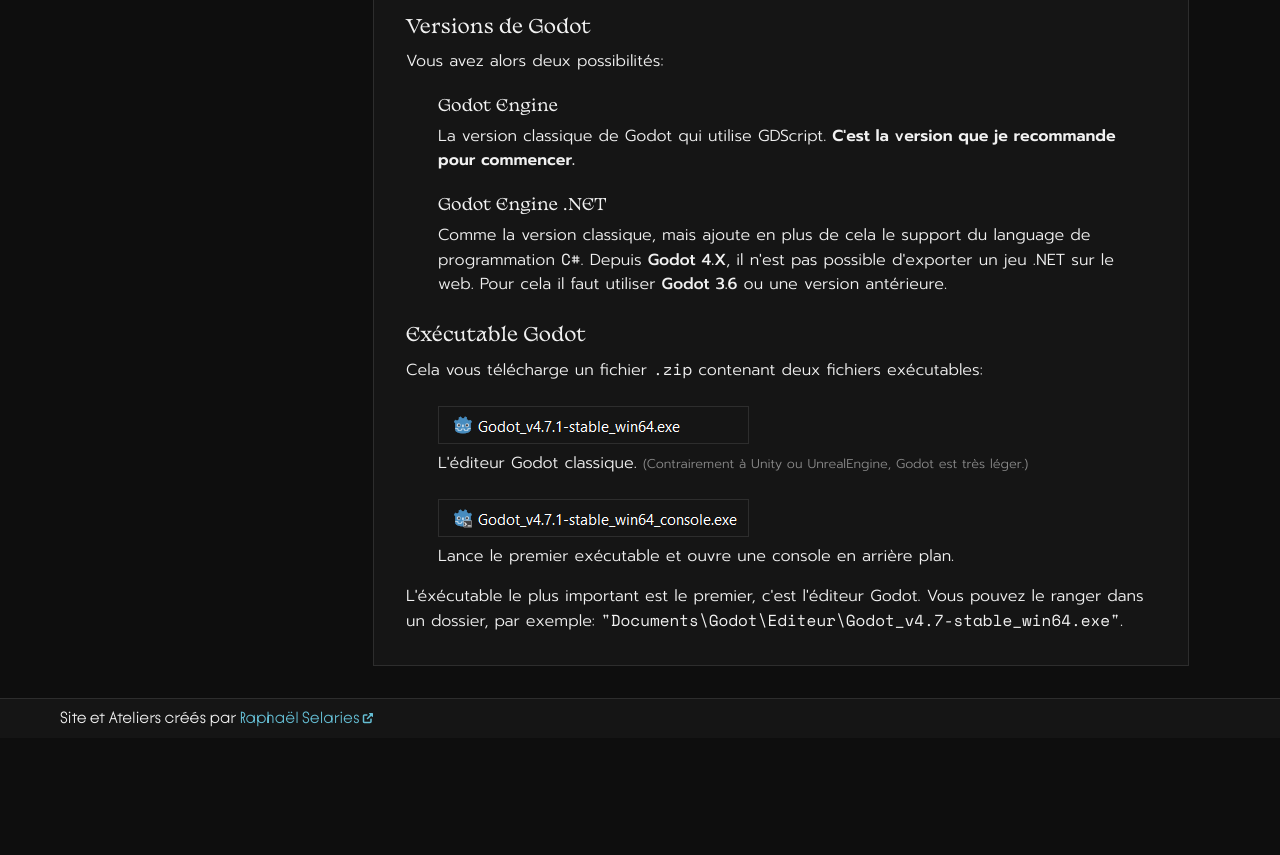
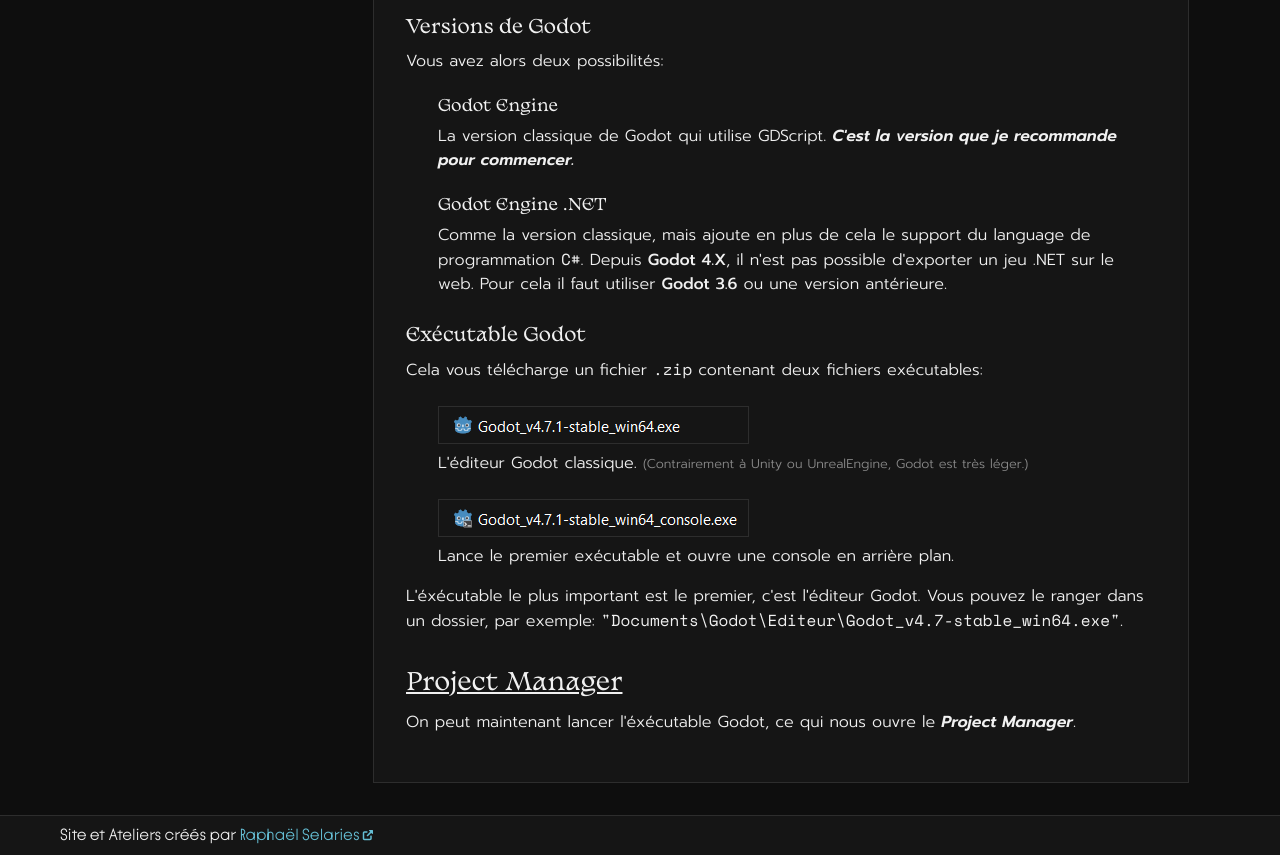
Before and after one commit to RSelaries/ateliers-crea-jv, a SvelteKit app: page /godot/installation-et-configuration in a window 1280 px wide. Shown: the part 340-1195 px from the top of the page. Before the commit the page ends 1078 px from the top, so only its background shows below. Built offline with nearby package versions, Linux system fonts and the light colour scheme.

Commit message:
Continue

```diff
--- a/src/lib/css/article-style.css
+++ b/src/lib/css/article-style.css
@@ -30,6 +30,7 @@
     strong {
         font-weight: 600;
         /* color: var(--highlight-color); */
+        font-style: italic;
     }
 
     i {
--- a/src/routes/(docs)/godot/installation-et-configuration/+page.svelte
+++ b/src/routes/(docs)/godot/installation-et-configuration/+page.svelte
@@ -1,4 +1,6 @@
 <script>
+    import ViewableImage from "$lib/components/ViewableImage.svelte";
+
     import ExternalLink from "$lib/components/ExternalLink.svelte";
     import Link from "$lib/components/Link.svelte";
     import GodotInstalBtn from "./GodotInstalBtn.svelte";
@@ -59,3 +61,9 @@
 
 L'éxécutable le plus important est le premier, c'est l'éditeur Godot. Vous pouvez le ranger dans un dossier,
 par exemple: <span style="font-family: SpaceMono">"Documents\Godot\Editeur\Godot_v4.7-stable_win64.exe"</span>.
+
+<h2 id="project-manager">Project Manager</h2>
+<p>
+    On peut maintenant lancer l'éxécutable Godot, ce qui nous ouvre le <strong>Project Manager</strong>.
+</p>
+<ViewableImage src=""></ViewableImage>
```
